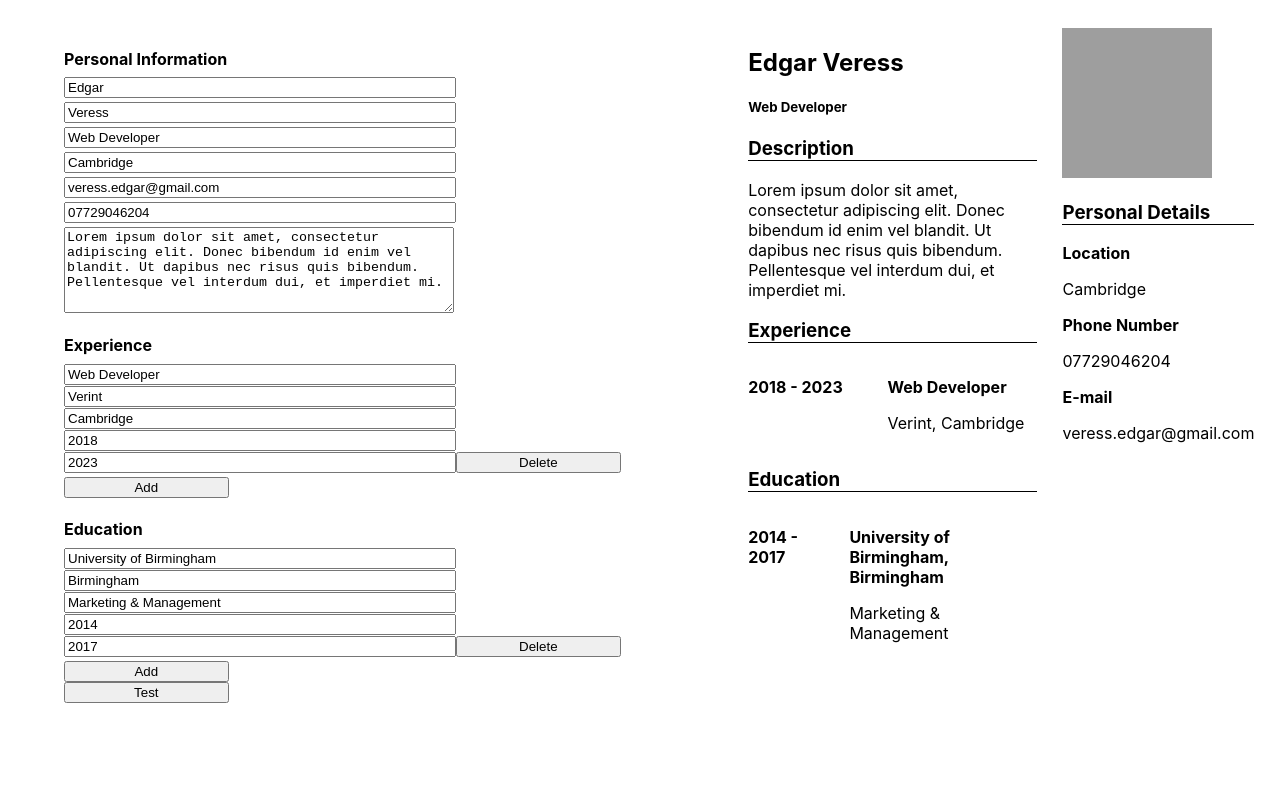
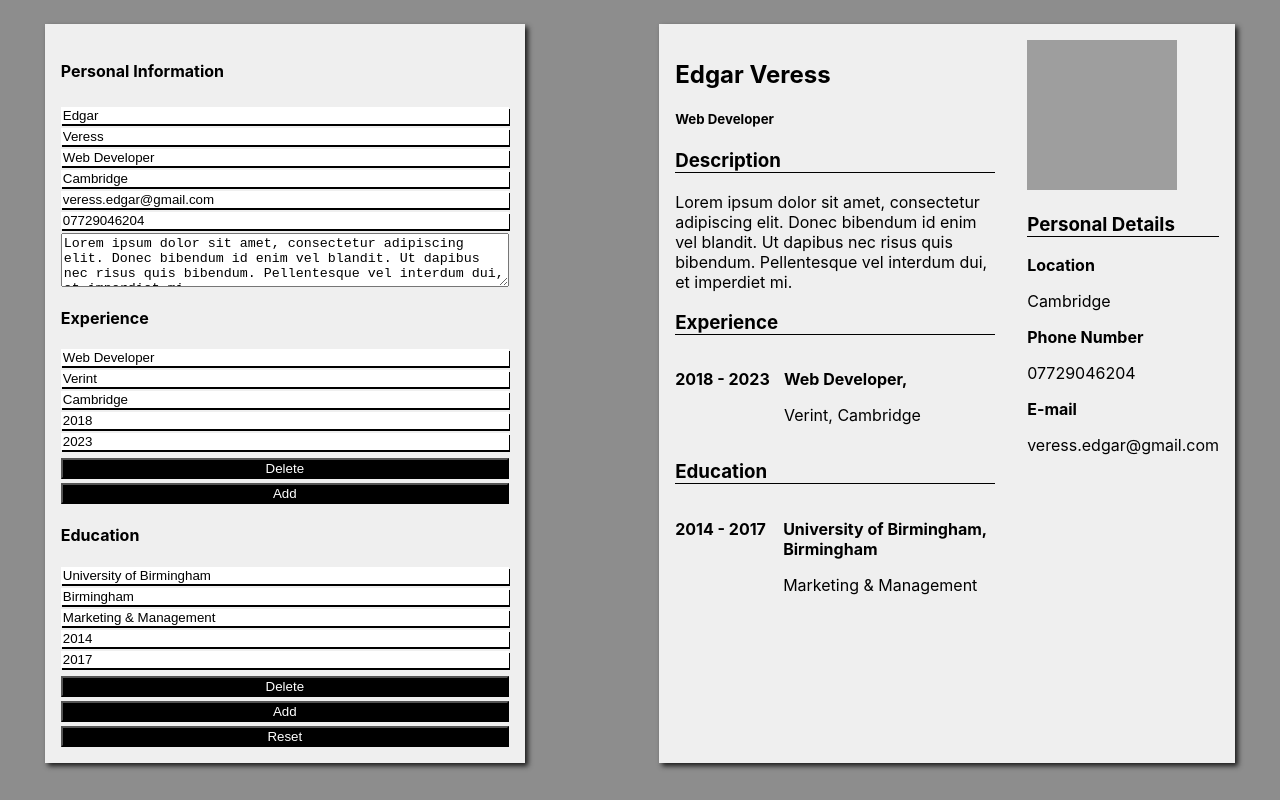
Before and after one commit to EdgarV-95/cv_application_react, a React (Create React App) app: page / in a window 1280 px wide. Built offline with nearby package versions, Linux system fonts and the light colour scheme; grey boxes are pictures that could not be loaded; the HTML template or start-up script is replaced by a standard one.

Commit message:
feat; added css

```diff
--- a/src/App.css
+++ b/src/App.css
@@ -1,65 +1,87 @@
-/* body {
-  overflow-y: hidden;
-  overflow-x: hidden;
-} */
+:root {
+  --background: #8d8d8d;
+  --second-layer: #efefef;
+  --input: rgb(255, 255, 255);
+  --buttonClr: rgb(0, 0, 0);
+}
 
-button {
-  width: 25%;
+body {
+  margin: 3vh 0 0 3.5vw;
+  background-color: var(--background);
 }
 
 main {
-  margin-top: 3.5vh;
-  margin-left: 5vw;
   display: flex;
+  gap: 3vw;
+}
+
+h3 {
+  border-bottom: 0.5px solid black;
 }
 
 .bold {
   font-weight: bold;
 }
 
+input {
+  border: none;
+  box-shadow: 1px 2px black;
+  background-color: var(--input);
+}
+
+textarea {
+  height: 6vh;
+  resize: vertical;
+}
+
+button {
+  background-color: var(--buttonClr);
+  color: white;
+  width: 100%;
+  margin-top: 0.5vh;
+}
+
 .userInput {
-  display: flex;
-  flex-direction: column;
+  background-color: var(--second-layer);
+  box-shadow: 3px 3px 5px rgb(28, 28, 28);
+  padding: 2vh;
 }
 
 .personal-information,
-.experience,
-.education {
+.exp,
+.edu {
+  width: 35vw;
   display: flex;
   flex-direction: column;
   gap: 0.5vh;
 }
 
-h3 {
-  border-bottom: 1px solid black;
-}
-
-h4 {
-  margin-bottom: 0.5vh;
-}
-
-input {
-  width: 30vw;
-}
-
-textarea {
-  height: 10vh;
-  width: 30vw;
-  resize: vertical;
-}
-
 .preview {
-  padding-left: 2vw;
-  padding-right: 2vw;
+  background-color: var(--second-layer);
+  box-shadow: 3px 3px 5px rgb(28, 28, 28);
+  margin-left: 7.5vw;
+  margin-right: 7.5vw;
+  padding: 2vh;
 }
 
 .main-body {
   display: flex;
-  gap: 2vw;
+  gap: 2.5vw;
+}
+
+.left-side {
+  width: 25vw;
 }
 
 .experience-prev,
 .education-prev {
   display: flex;
-  gap: 3.5vw;
 }
+
+.experience-left {
+  width: 8.5vw;
+}
+
+.education-left {
+  width: 12vw;
+}
--- a/src/App.js
+++ b/src/App.js
@@ -83,8 +83,13 @@ export default function App() {
     }));
   };
 
-  const handleRemoveExperience = () => {
-    console.log('de');
+  const handleRemoveExperience = (id) => {
+    setCv((prevState) => {
+      const newExperience = prevState.experience.filter(
+        (experienceItem) => experienceItem.id !== id
+      );
+      return { ...prevState, experience: [...newExperience] };
+    });
   };
 
   const handleChangeEducation = (e, id) => {
@@ -120,8 +125,13 @@ export default function App() {
     }));
   };
 
-  const handleRemoveEducation = () => {
-    console.log('de');
+  const handleRemoveEducation = (id) => {
+    setCv((prevState) => {
+      const newEducation = prevState.education.filter(
+        (educationItem) => educationItem.id !== id
+      );
+      return { ...prevState, education: [...newEducation] };
+    });
   };
 
   return (
--- a/src/components/Education.js
+++ b/src/components/Education.js
@@ -6,7 +6,7 @@ export default function Education({
 }) {
   let newEdu = education.map((edu) => (
     <div
-      className={`edu-${Math.floor(Math.random() * 1000)}`}
+      className={`edu -${Math.floor(Math.random() * 1000)}`}
       key={edu.id}
     >
       <input
@@ -44,7 +44,7 @@ export default function Education({
         placeholder="Year To"
         value={edu.uniYearTo}
       />
-      <button onClick={onRemove}>Delete</button>
+      <button onClick={() => onRemove(edu.id)}>Delete</button>
     </div>
   ));
   return (
--- a/src/components/Experience.js
+++ b/src/components/Experience.js
@@ -6,7 +6,7 @@ export default function Experience({
 }) {
   let newExp = experience.map((exp) => (
     <div
-      className={`exp-${Math.floor(Math.random() * 1000)}`}
+      className={`exp -${Math.floor(Math.random() * 1000)}`}
       key={exp.id}
     >
       <input
@@ -44,7 +44,7 @@ export default function Experience({
         placeholder="Year To"
         value={exp.expYearTo}
       />
-      <button onClick={onRemove}>Delete</button>
+      <button onClick={() => onRemove(exp.id)}>Delete</button>
     </div>
   ));
   return (
--- a/src/components/Main.js
+++ b/src/components/Main.js
@@ -37,7 +37,7 @@ export default function Main({
             window.location.reload();
           }}
         >
-          Test
+          Reset
         </button>
       </div>
       <div className="preview">
@@ -58,14 +58,13 @@ export default function Main({
                 <div className="experience-left">
                   <div className="dates">
                     <p className="bold">
-                      {test.expYearFrom} - {''}
-                      {test.expYearTo}
+                      {test.expYearFrom} - {test.expYearTo}
                     </p>
                   </div>
                 </div>
                 <div className="experience-right">
                   <div className="details">
-                    <p className="bold">{test.position}</p>
+                    <p className="bold">{test.position},</p>
                     <p>
                       {test.company}, {test.expCity}
                     </p>
```
